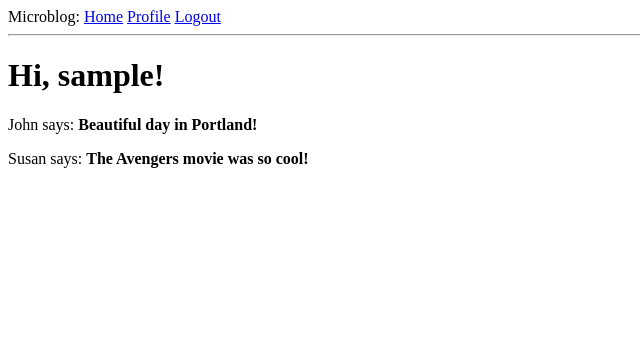
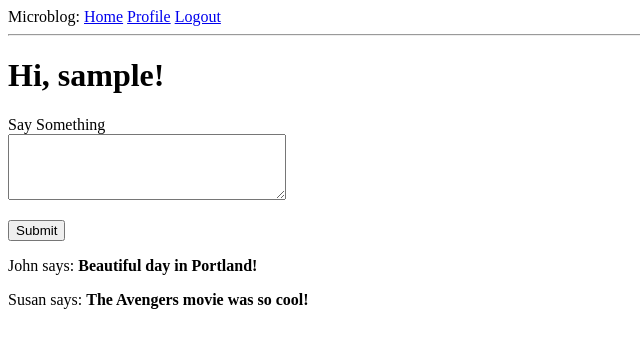
Before and after one commit to viraj28/microblog, a Flask app: page / in a window 1280 px wide. Shown: the top 348 px of the page, without its empty margins (0-640 px from the left). Run offline with Flask 2, Linux system fonts and the light colour scheme; the visitor is signed in with stand-in values (Sample User, id 1); data comes from the database, SQL or seed files in the repository; both versions use the stored data as it was after the commit.

Commit message:
add post submission form

```diff
--- a/app/forms.py
+++ b/app/forms.py
@@ -46,3 +46,7 @@ class EditProfileForm(FlaskForm):
 
 class EmptyForm(FlaskForm):
   submit = SubmitField('Submit')
+
+class PostForm(FlaskForm):
+  post = TextAreaField('Say Something', validators=[DataRequired(), Length(min=1, max=140)])
+  submit = SubmitField('Submit')
--- a/app/routes.py
+++ b/app/routes.py
@@ -1,8 +1,8 @@
 from flask import render_template, flash, redirect, url_for, request
 from app import app, db
-from app.forms import LoginForm, RegistrationForm, EditProfileForm, EmptyForm
+from app.forms import LoginForm, RegistrationForm, EditProfileForm, EmptyForm, PostForm
 from flask_login import current_user, login_user, logout_user, login_required
-from app.models import User
+from app.models import User, Post
 from werkzeug.urls import url_parse
 from datetime import datetime
 
@@ -13,10 +13,17 @@ def before_request():
     db.session.commit()
 
 
-@app.route("/")
-@app.route("/index")
+@app.route("/", methods=['GET', 'POST'])
+@app.route("/index", methods=['GET', 'POST'])
 @login_required
 def index():
+  form = PostForm()
+  if form.validate_on_submit():
+    post = Post(body=form.post.data, author=current_user)
+    db.session.add(post)
+    db.session.commit()
+    flash('Your post is now live!')
+    return redirect(url_for('index'))
   posts = [
         {
             'author': {'username': 'John'},
@@ -27,7 +34,7 @@ def index():
             'body': 'The Avengers movie was so cool!'
         }
     ]
-  return render_template("index.html", title="Home Page", posts=posts)
+  return render_template("index.html", title="Home Page", form=form, posts=posts)
 
 
 
--- a/app/templates/index.html
+++ b/app/templates/index.html
@@ -2,6 +2,17 @@
 
 {% block content %}
   <h1>Hi, {{current_user.username}}!</h1>
+<form action="" method="post">
+  {{ form.hidden_tag() }}
+  <p>
+    {{form.post.label}}  <br>
+    {{form.post(cols=32, rows=4)}} <br>
+    {% for error in form.post.errors %}
+      <span style="color:red;">[{{ error }}]</span>
+    {% endfor %}
+  </p>
+  <p>{{ form.submit() }}</p>
+</form>
   {% for post in posts %}
   <div><p>{{post.author.username}} says: <b>{{post.body}}</b></p></div>
   {% endfor %}
```
Also changed, not shown: app.db.
